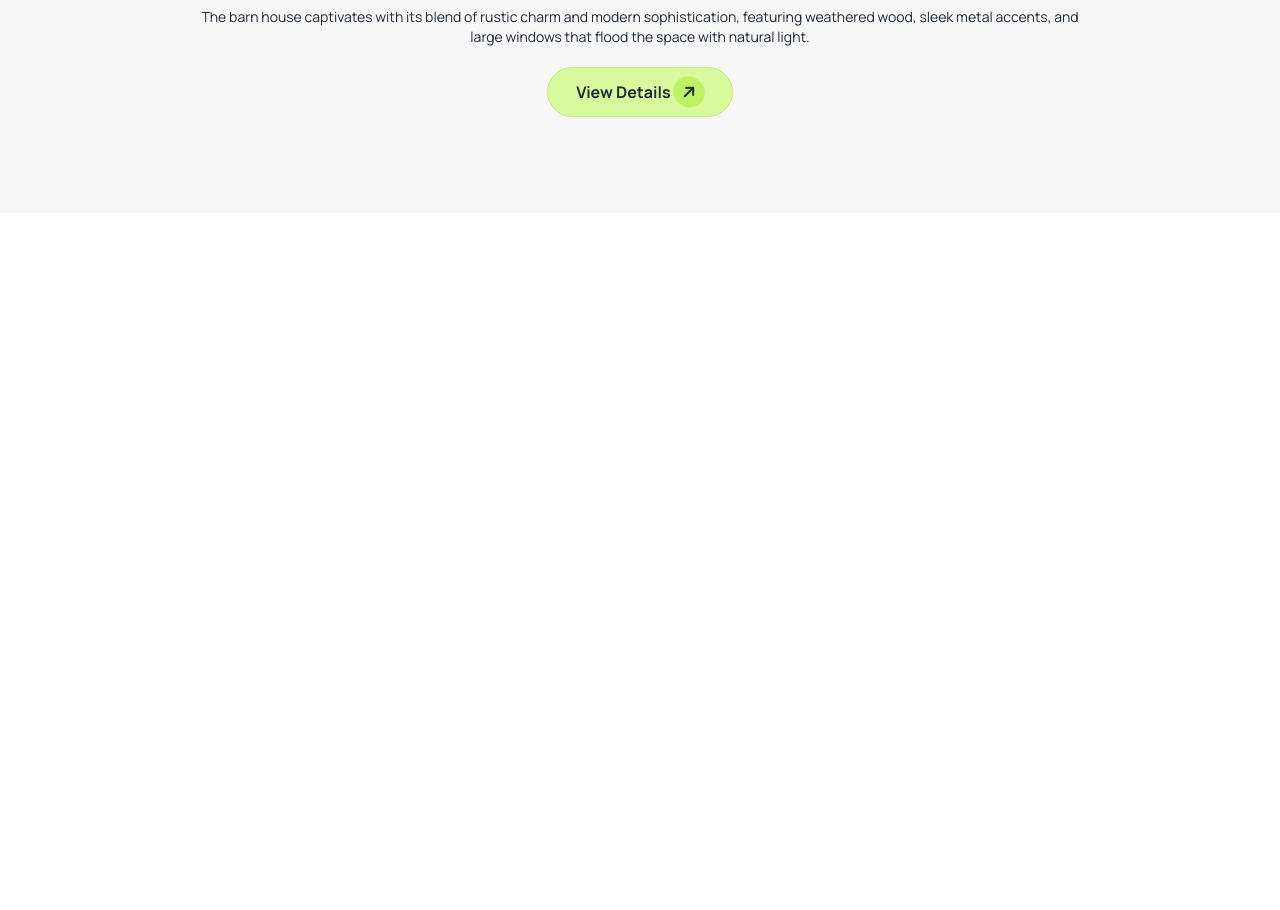
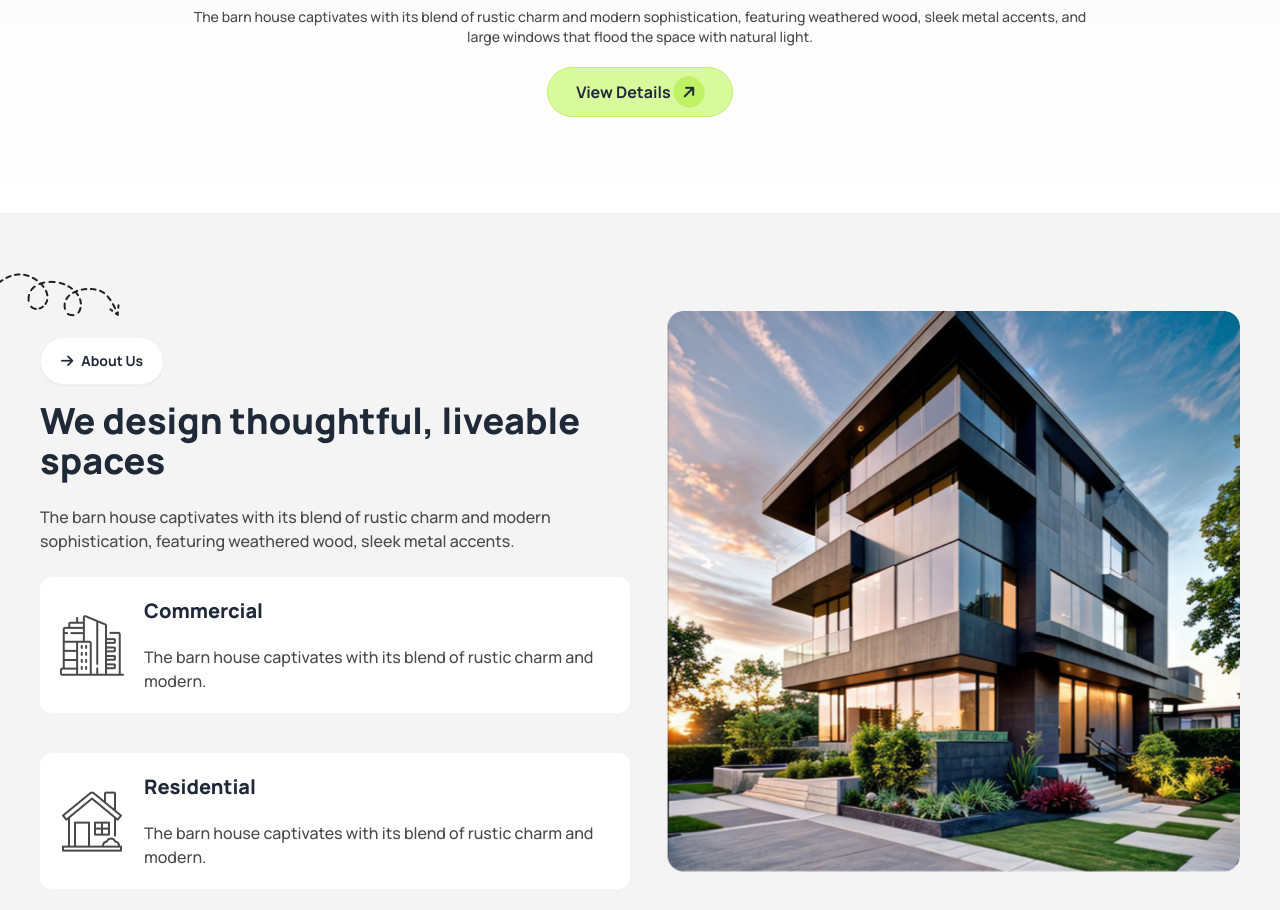
Before and after one commit to FardinMahadi/assignment-3, a website: page index.html in a window 1280 px wide. Shown: the part 612-1522 px from the top of the page. Before the commit the page ends 825 px from the top, so only its background shows below. Drawn offline with nearby package versions, Linux system fonts and the light colour scheme.

Commit message:
we design section done

```diff
--- a/index.html
+++ b/index.html
@@ -31,11 +31,16 @@
       .font-manrope {
         font-family: "Manrope", sans-serif;
       }
+
+      .secondary-text {
+        color: #494949;
+        font-weight: 500;
+      }
     </style>
   </head>
   <body class="font-manrope">
     <!-- header -->
-    <header class="bg-[#f7f7f7] pb-24">
+    <header class="bg-gradient-to-b from-[#f3f3f3] to-white pb-24">
       <!-- navbar -->
       <div
         class="navbar flex justify-between md:container md:px-10 py-5 mx-auto"
@@ -79,7 +84,7 @@
           </div>
           <ul
             tabindex="0"
-            class="dropdown-content menu bg-base-100 rounded-box z-[1] w-52 p-2 shadow"
+            class="dropdown-content menu bg-base-100 rounded-box z-[1] w-52 p-2 shadow font-medium"
           >
             <li class="font-bold"><a>Home</a></li>
             <li><a>Services</a></li>
@@ -117,7 +122,7 @@
         <h1 class="lg:text-6xl sm:text-3xl font-extrabold w-11/12 md:w-4/5">
           A barn house of this design has a striking appearance
         </h1>
-        <p class="w-11/12 md:w-9/12 text-sm xs:text-base">
+        <p class="w-11/12 md:w-9/12 text-sm xs:text-base secondary-text">
           The barn house captivates with its blend of rustic charm and modern
           sophistication, featuring weathered wood, sleek metal accents, and
           large windows that flood the space with natural light.
@@ -132,5 +137,76 @@
         </button>
       </div>
     </header>
+
+    <!-- main seciton -->
+    <main>
+      <!-- we design section -->
+      <section class="bg-[#f4f4f4] py-20">
+        <div class="md:container px-5 md:px-10 mx-auto">
+          <div
+            class="flex flex-col lg:flex-row gap-9 items-center text-center lg:text-left"
+          >
+            <!-- text content -->
+            <div>
+              <img
+                class="relative -top-5 -left-12 -rotate-10 hidden lg:flex"
+                src="./B10-Assignment-03/assets/Vector.png"
+                alt=""
+              />
+              <button
+                class="btn bg-white px-5 rounded-full font-bold text-sm mb-4"
+              >
+                <i class="fa-solid fa-arrow-right"></i> About Us
+              </button>
+              <h1 class="text-2xl md:text-4xl font-extrabold w-11/12 mb-6">
+                We design thoughtful, liveable spaces
+              </h1>
+              <p class="mb-6 secondary-text">
+                The barn house captivates with its blend of rustic charm and
+                modern sophistication, featuring weathered wood, sleek metal
+                accents.
+              </p>
+              <div
+                class="flex flex-col sm:flex-row lg:flex-col gap-5 lg:gap-10 text-left"
+              >
+                <!-- card 1 -->
+                <div class="flex items-center gap-5 p-5 bg-white rounded-xl">
+                  <img src="./B10-Assignment-03/assets/commercial.png" alt="" />
+                  <!-- text content -->
+                  <div>
+                    <h1 class="text-xl font-extrabold mb-5">Commercial</h1>
+                    <p class="secondary-text text-sm md:text-base">
+                      The barn house captivates with its blend of rustic charm
+                      and modern.
+                    </p>
+                  </div>
+                </div>
+                <!-- card 2 -->
+                <div class="flex items-center gap-5 p-5 bg-white rounded-xl">
+                  <img
+                    src="./B10-Assignment-03/assets/residential.png"
+                    alt=""
+                  />
+                  <!-- text content -->
+                  <div>
+                    <h1 class="text-xl font-extrabold mb-5">Residential</h1>
+                    <p class="secondary-text text-sm md:text-base">
+                      The barn house captivates with its blend of rustic charm
+                      and modern.
+                    </p>
+                  </div>
+                </div>
+              </div>
+            </div>
+            <!-- image content -->
+            <img
+              class="h-auto w-full lg:w-auto"
+              src="./B10-Assignment-03/assets/Rectangle.png"
+              alt=""
+            />
+          </div>
+        </div>
+      </section>
+    </main>
   </body>
 </html>
```
